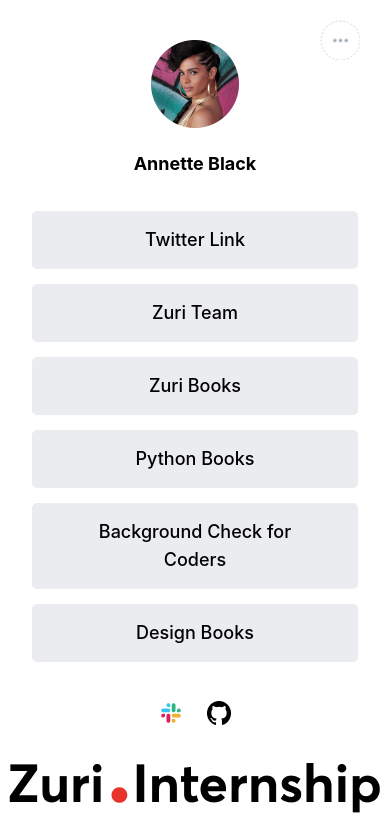
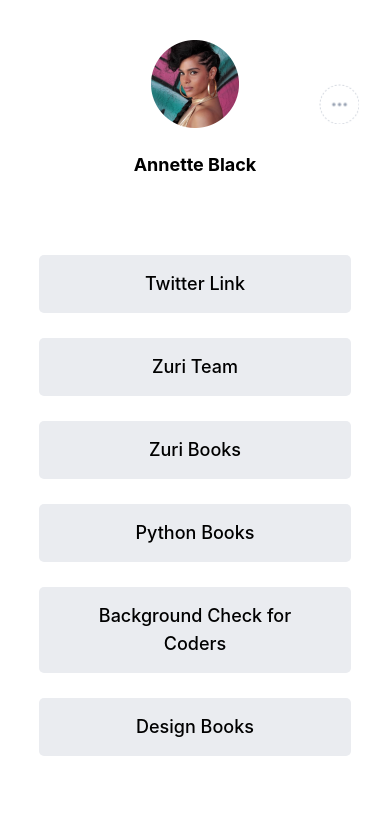
Before and after one commit to oreoA09/linktree-clone, a React (Create React App) app: page / in a window 390 px wide. Shown: the top 818 px of the page. Built offline with nearby package versions, Linux system fonts and the light colour scheme; the HTML template or start-up script is replaced by a standard one.

Commit message:
adding responsiveness

```diff
--- a/src/index.css
+++ b/src/index.css
@@ -1,5 +1,7 @@
 body {
-  margin: 0;
+  margin: 0 auto;
+  padding: 0;
+  box-sizing: border-box;
   font-family: -apple-system, BlinkMacSystemFont, "Segoe UI", "Roboto", "Oxygen",
     "Ubuntu", "Cantarell", "Fira Sans", "Droid Sans", "Helvetica Neue",
     sans-serif;
@@ -7,26 +9,40 @@
   -moz-osx-font-smoothing: grayscale;
 }
 
-.main {
+.App{
+  margin: 0 auto;
+  padding: 0;
+  width: 100vw;
+  height: auto;
   display: flex;
   flex-direction: column;
+  justify-content: center;
   align-items: center;
-  padding: 0px 32px;
+  text-align: center;
+}
+
+.main {
+  width: 80vw;
+  /* margin: 0 auto; */
+  display: flex;
+  flex-direction: column;
+  justify-content: center;
 }
 
 .main h3 {
   font-style: normal;
   font-weight: 700;
   font-size: 18px;
-  line-height: 28px;
+  line-height: 30px;
+  margin-bottom: 50px;
 }
 
 #shareBtn {
   position: absolute;
   width: 40px;
   height: 40px;
-  right: 30px;
-  top: 20px;
+  right: 8%;
+  top: 10%;
 }
 
 #profile__img {
@@ -41,7 +57,7 @@
   position: relative;
   display: block;
   padding: 15px 50px;
-  margin: 15px 0px;
+  margin: 25px 0px;
   border-radius: 5px;
   background: #eaecf0;
 }
@@ -65,7 +81,7 @@
   padding: 5px 0;
   position: absolute;
   z-index: 1;
-  top: 150%;
+  top: 100%;
   left: 50%;
   margin-left: -60px;
 }
@@ -87,7 +103,7 @@
 
 /* styling the icon section */
 .icons{
-  padding: 24px 0px;
+  padding: 50px 0px;
   display: flex;
   justify-content: center;
   gap: 24px;
@@ -99,3 +115,24 @@
 }
 
 /* styling the footer */
+.footer{
+  display: flex;
+  flex-direction: column;
+  gap: 20px;
+  text-align: left;
+}
+
+.footer img{
+  width: 150px;
+  height: auto;
+}
+
+@media screen and (min-width: 768px) {
+  .footer{
+    display: flex;
+    flex-direction: row;
+    align-items: center;
+    justify-content: space-between;
+    gap: 20px;
+  }
+}
```
